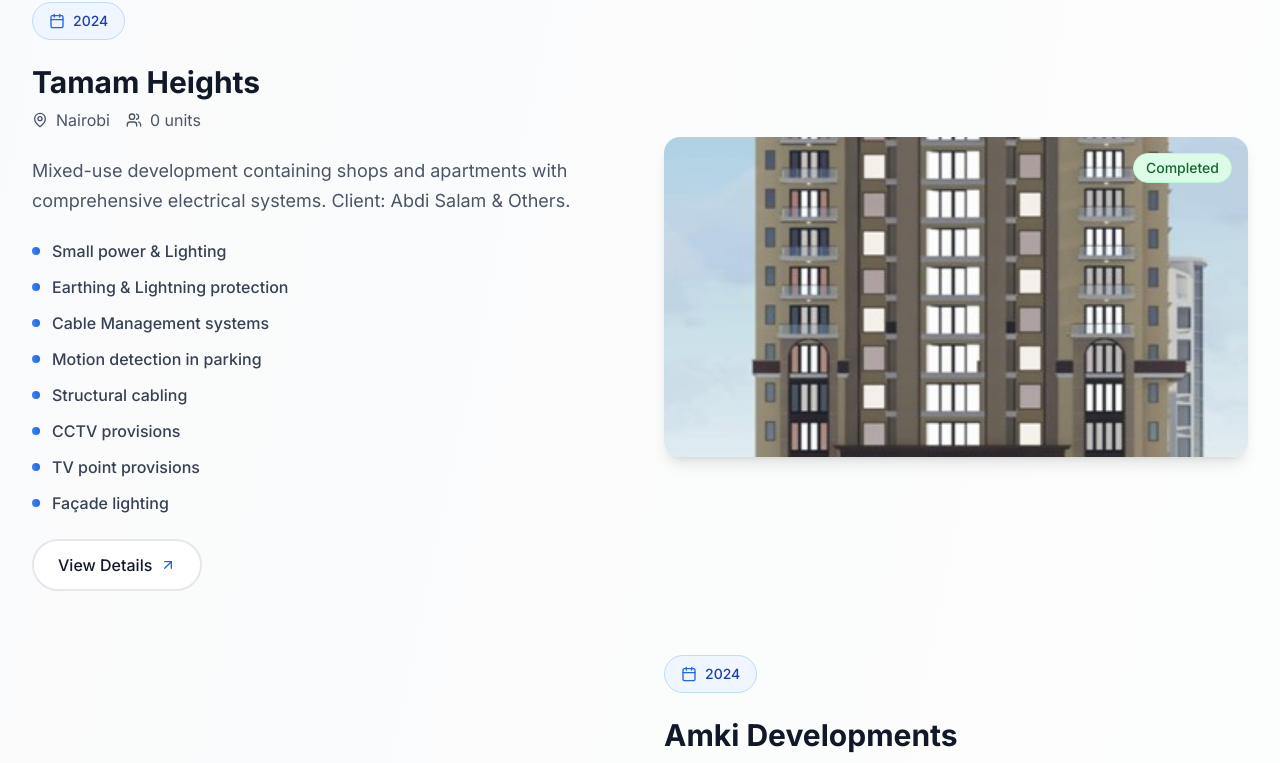
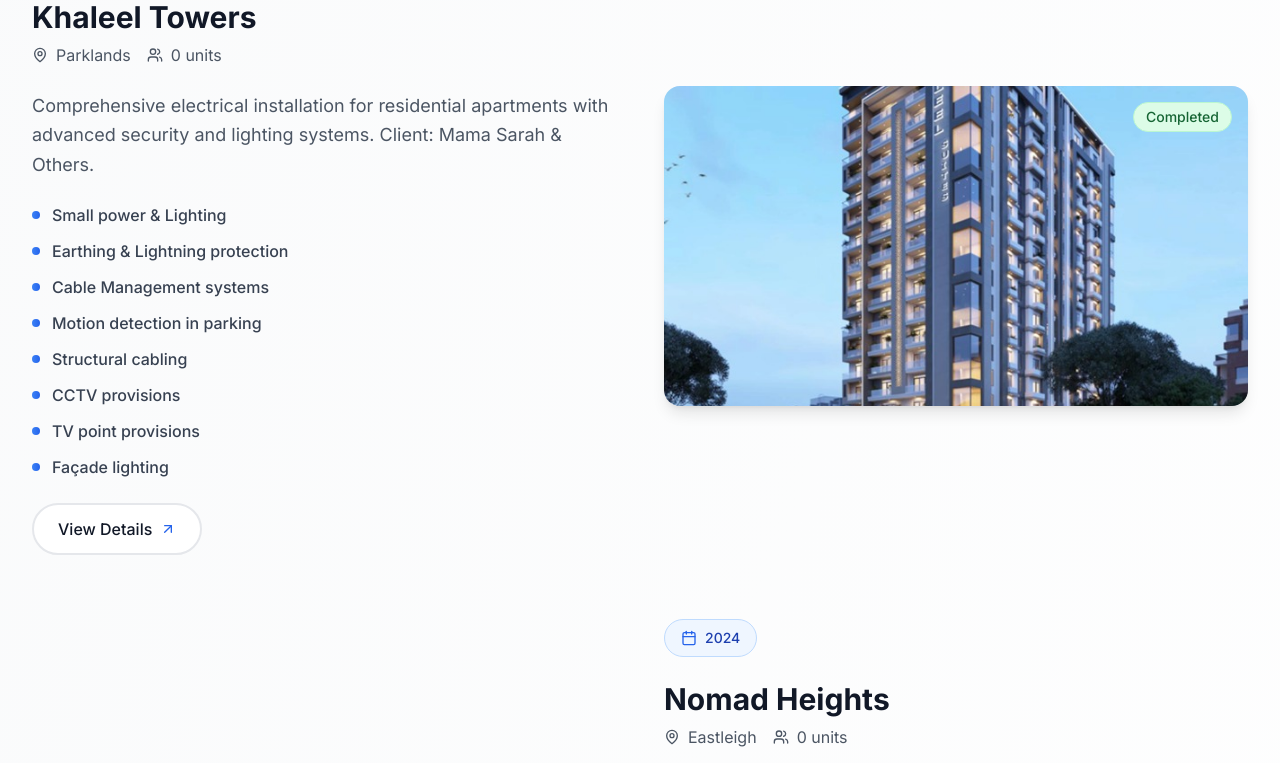
Before and after one commit to Abdikarim-sudo4331/Tayyar-electrical423, a React (Vite) app: page / in a window 1280 px wide. Shown: the part 4520-5283 px from the top of the page. Built offline with nearby package versions, Linux system fonts and the light colour scheme.

Commit message:
Remove First Three Projects from Projects Section

```diff
--- a/src/data/siteContent.ts
+++ b/src/data/siteContent.ts
@@ -72,39 +72,6 @@ export const defaultSiteContent: SiteContent = {
     }
   ],
   projects: [
-    {
-      id: "mama-sarah-apartments",
-      title: "Residential Apartments on Plot No. LRN036/VII/201",
-      location: "Nairobi",
-      units: 0,
-      year: "2024",
-      image: "/Mama sarah.jpg",
-      description: "Comprehensive electrical installation for residential apartments with advanced security and lighting systems. Client: Mama Sarah & Others.",
-      features: ["Small power & Lighting", "Earthing & Lightning protection", "Cable Management systems", "Motion detection in parking", "Structural cabling", "CCTV provisions", "TV point provisions", "Façade lighting"],
-      status: "Completed"
-    },
-    {
-      id: "tamam-heights",
-      title: "Tamam Heights",
-      location: "Nairobi",
-      units: 0,
-      year: "2024",
-      image: "/Tamam heights.jpg",
-      description: "Mixed-use development containing shops and apartments with comprehensive electrical systems. Client: Abdi Salam & Others.",
-      features: ["Small power & Lighting", "Earthing & Lightning protection", "Cable Management systems", "Motion detection in parking", "Structural cabling", "CCTV provisions", "TV point provisions", "Façade lighting"],
-      status: "Completed"
-    },
-    {
-      id: "amki-developments",
-      title: "Amki Developments",
-      location: "Parklands",
-      units: 0,
-      year: "2024",
-      image: "/Amki developers.jpg",
-      description: "Apartment development in Parklands where we serve as consultant in charge of design and supervision.",
-      features: ["Small power & Lighting", "Earthing & Lightning protection", "Cable Management systems", "Motion detection in parking", "Structural cabling", "CCTV provisions", "TV point provisions", "Intercom provisions", "Façade lighting"],
-      status: "Completed"
-    },
     {
       id: "nasri-towers",
       title: "Nasri Towers",
```
